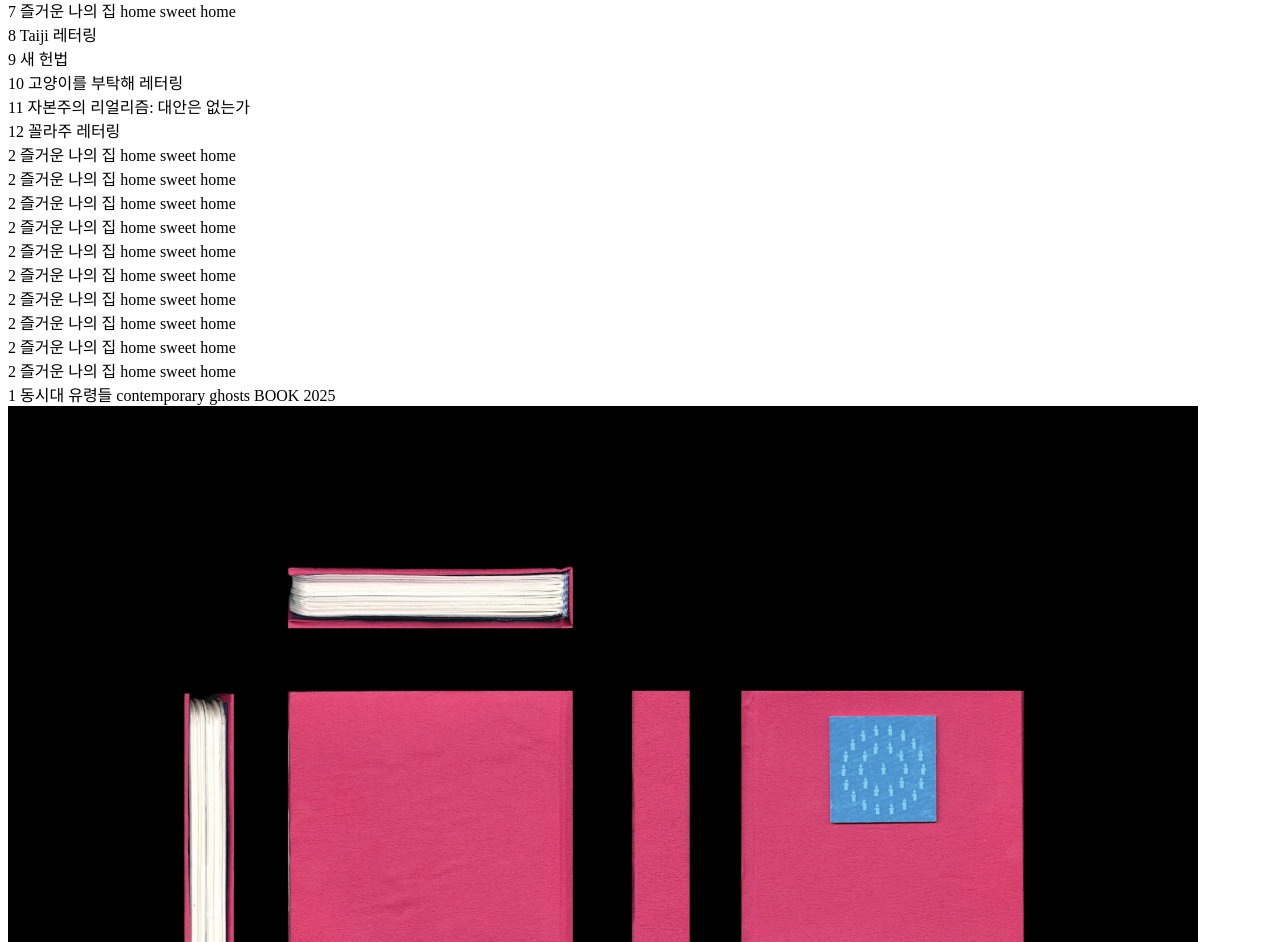
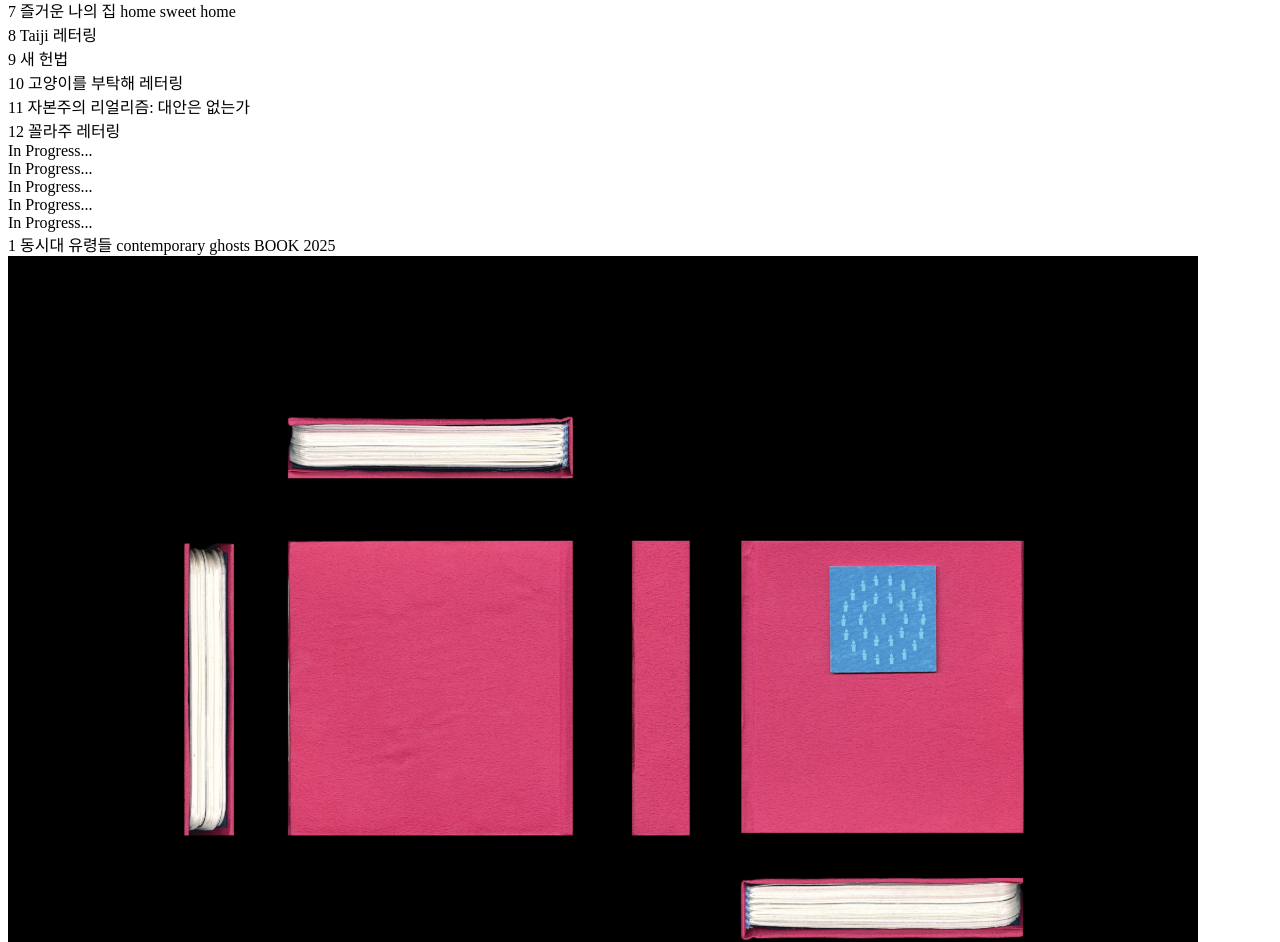
Before and after one commit to ka0174/hyemin-kang, a plain HTML site: page index.html in a window 1280 px wide. Shown: the part 1532-2474 px from the top of the page. Drawn offline with Linux system fonts and the light colour scheme.

Commit message:
Update index.html

```diff
--- a/index.html
+++ b/index.html
@@ -54,28 +54,19 @@
 
 
 
+            <div class="list-item" > <span class="list-text"><span class="kor">In Progress...</span></span></div>
+
+            <div class="list-item" > <span class="list-text"><span class="kor">In Progress...</span></span></div>
+            <div class="list-item" > <span class="list-text"><span class="kor">In Progress...</span></span></div>
+
+            <div class="list-item" > <span class="list-text"><span class="kor">In Progress...</span></span></div>
+
+            <div class="list-item" > <span class="list-text"><span class="kor">In Progress...</span></span></div>
 
 
 
 
 
-
-
-
-
-
-
-
-            <div class="list-item">2 <span class="kor">즐거운 나의 집</span> home sweet home</div>
-            <div class="list-item">2 <span class="kor">즐거운 나의 집</span> home sweet home</div>
-            <div class="list-item">2 <span class="kor">즐거운 나의 집</span> home sweet home</div>
-            <div class="list-item">2 <span class="kor">즐거운 나의 집</span> home sweet home</div>
-            <div class="list-item">2 <span class="kor">즐거운 나의 집</span> home sweet home</div>
-            <div class="list-item">2 <span class="kor">즐거운 나의 집</span> home sweet home</div>
-            <div class="list-item">2 <span class="kor">즐거운 나의 집</span> home sweet home</div>
-            <div class="list-item">2 <span class="kor">즐거운 나의 집</span> home sweet home</div>
-            <div class="list-item">2 <span class="kor">즐거운 나의 집</span> home sweet home</div>
-            <div class="list-item">2 <span class="kor">즐거운 나의 집</span> home sweet home</div>
         </div>
     </div>
     <div class="wrap2" id="wrap2-content-area">
```
